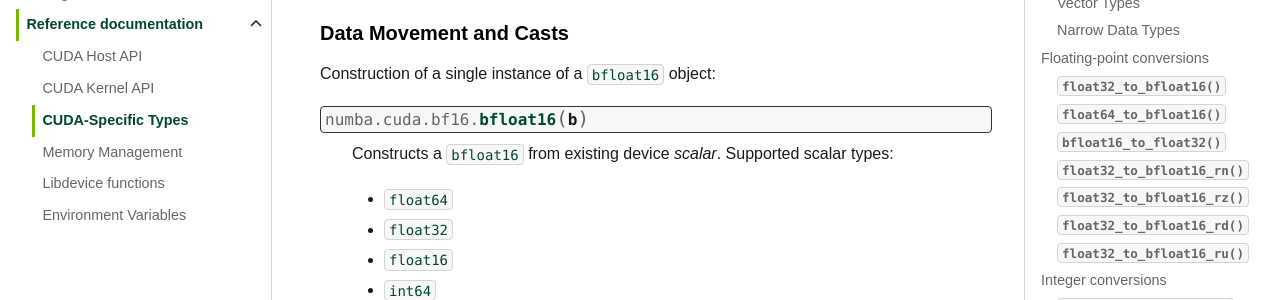
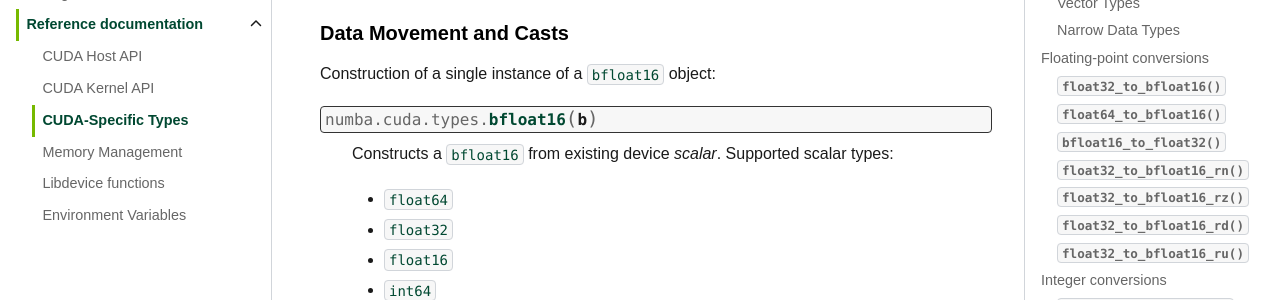
Before and after one commit to NVIDIA/numba-cuda, a Sphinx documentation site: the page built from docs/source/reference/types.rst, in a window 1280 px wide and 900 px high, scrolled down 1629 px. Shown: the part 150-450 px from the top of the window. Built offline with Sphinx 7.4.7, drawn with Linux system fonts in a browser that asks for light colours; some web fonts are replaced.

Commit message:
update doc

```diff
--- a/docs/source/reference/types.rst
+++ b/docs/source/reference/types.rst
@@ -80,7 +80,7 @@ Data Movement and Casts
 
 Construction of a single instance of a ``bfloat16`` object:
 
-.. function:: numba.cuda.bf16.bfloat16(b)
+.. function:: numba.cuda.types.bfloat16(b)
 
     Constructs a ``bfloat16`` from existing device `scalar`. Supported scalar
     types:
```
